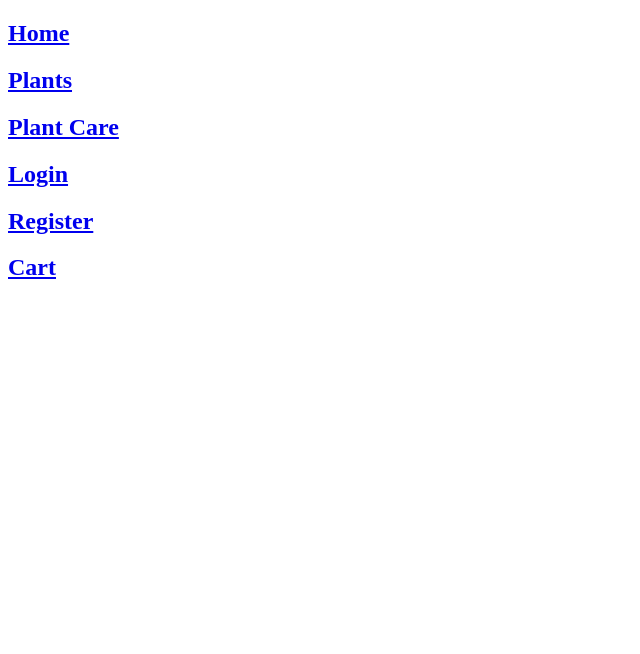
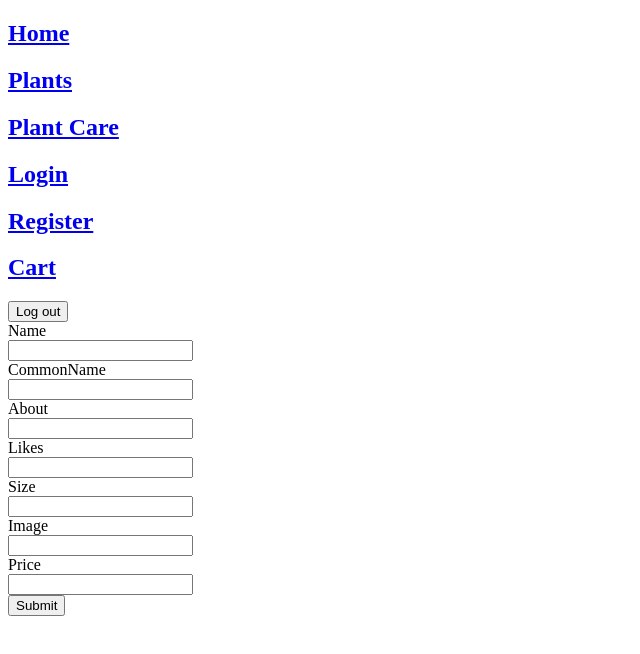
Before and after one commit to wodnjsd/garden-front, a React (Create React App) app: page /createplant in a window 1280 px wide. Shown: the top 654 px of the page, without its empty margins (0-640 px from the left). Built offline with nearby package versions, Linux system fonts and the light colour scheme; the HTML template or start-up script is replaced by a standard one.

Commit message:
create plant

```diff
--- a/src/App.js
+++ b/src/App.js
@@ -6,6 +6,7 @@ import Register from './components/Register'
 import Login from './components/Login'
 import { BrowserRouter as Router, Routes, Route } from 'react-router-dom'
 import Navbar from "./components/Navbar"
+import CreatePlant from './components/CreatePlant'
 
 function App() {
   // ! 1) You need a router. You'll pretty always use BrowserRouter
@@ -22,6 +23,9 @@ function App() {
         <Route path="/plants/:plantId" element={<PlantShow />} />
         <Route path="/register" element={<Register/>} />
         <Route path="/login" element={<Login/>} />
+        {/* <Route path="/logout" element={<Logout/>} /> */}
+        <Route path="/createplant" element={<CreatePlant/>} />
+
       </Routes>
     </Router>
   )
--- /dev/null
+++ b/src/components/CreatePlant.js
@@ -0,0 +1,87 @@
+import React, { useState } from 'react'
+// import Select from 'react-select'
+import { useNavigate } from 'react-router-dom'
+import axios from 'axios'
+
+function CreatePlant() {
+
+  const navigate = useNavigate()
+
+  const [formData, setFormData] = useState({
+    name: "",
+    commonName: "",
+    about: "",
+    likes: "",
+    size: "",
+    image: "",
+    price: "",
+  })
+
+  function handleChange(event) {
+    setFormData({
+      ...formData,
+      [event.target.name]: event.target.value,
+    })
+  }
+
+  async function handleSubmit(event) {
+    event.preventDefault()
+    const token = localStorage.getItem('token')
+
+    const newFormData = {
+      ...formData,
+    }
+
+    try {
+      const { data } = await axios.post('/api/plants', newFormData, {
+        headers: { Authorization: `Bearer ${token}` },
+      })
+      console.log(data._id)
+      navigate(`/plants/${data._id}`)
+    } catch (err) {
+      console.log(err.response.data)
+    }
+  }
+
+  return (
+    <section className="section">
+      <div className="container">
+        <form onSubmit={handleSubmit}>
+          {/* // ! Me Being Extremely Fancy 🤪: */}
+          {['name', 'commonName', 'about', 'likes', "size", "image", "price"].map(field => {
+            return <div key={field} className="field">
+              <label className="label">
+                {field[0].toUpperCase() + field.slice(1)}
+              </label>
+              <div className="control">
+                <input
+                  className="input"
+                  type="text"
+                  value={formData[field]}
+                  onChange={handleChange}
+                  name={field}
+                />
+              </div>
+            </div>
+          })}
+          {/* <label className="label">
+            {'Types'}
+          </label> */}
+          {/* <Select
+            defaultValue={[]}
+            isMulti
+            name="colors"
+            options={pokeTypes}
+            className="basic-multi-select"
+            classNamePrefix="select"
+            onChange={(types) => setFormData({ ...formData, types })}
+            value={formData.types}
+          /> */}
+          <button className="button mt-5 is-success">Submit</button>
+        </form>
+      </div>
+    </section>
+  )
+}
+
+export default CreatePlant
--- a/src/components/Login.js
+++ b/src/components/Login.js
@@ -19,15 +19,25 @@ export default function Login() {
     })
   }
 
+
+
+
+
   async function handleSubmit(e) {
     e.preventDefault()
 
     try {
       const { data } = await axios.post('/api/login', formData)
       localStorage.setItem('token', data.token)
+      localStorage.setItem('email', data.user.email)
       console.log(data.token)
       console.log(data)
+
+      if (data.user.isAdmin === true) {
+        localStorage.setItem('admin', 'true')
+      }
       navigate('/')
+
     } catch (err) {
       console.log(err.response.data)
     }
--- a/src/components/Navbar.js
+++ b/src/components/Navbar.js
@@ -3,9 +3,14 @@ import { Link } from "react-router-dom"
 // import React runs react
 import React from "react"
 
+// import { isAdmin, getLoggedInEmail } from "../lib/auth"
+
 //Lines below: create Navbar function
 // ! The one difference in this navigation, are the Link components.
 function Navbar() {
+
+
+
   return (
     <>
       {/* Lines below: Navbar is created in Header and has Home, Plants, Show Plant, Login, and Register tabs that link to the Home.js, PlantIndex.js, PlantShow.js, Login.js, and Register.js components. */}
@@ -36,10 +41,22 @@ function Navbar() {
                 {/* Line below: Register.js tab */}
                 <h2>Register</h2>
               </Link>
+              {(localStorage.getItem('admin') === 'true') &&
+                <Link to="/createplant" className="navbar-item">
+                  {/* Line below: Cart.js tab */}
+                  <h2>Create Plant</h2>
+                </Link>}
               <Link to="/Cart" className="navbar-item">
                 {/* Line below: Cart.js tab */}
                 <h2>Cart</h2>
               </Link>
+              <Link to="/" className="navbar-item">
+                <button className="navbar-item"
+                  onClick={localStorage.clear()}>Log out</button>
+              </Link>
+              {/* <Link to="/logout" className="navbar-item">
+                <h2>Log Out</h2>
+              </Link> */}
             </div>
           </div>
         </nav>
--- a/src/lib/auth.js
+++ b/src/lib/auth.js
@@ -19,3 +19,17 @@ export function isCreator(userIdToCompare) {
   if (!userIdToCompare) return false
   return userIdToCompare === getLoggedInUserId()
 }
+
+export function getLoggedInEmail() {
+  if (!localStorage) return false
+  const email = localStorage.getItem("email")
+  if (!email) return false
+  return email
+}
+
+export function isAdmin(emailToCompare){
+  if (!emailToCompare) return false
+  return emailToCompare === "spike@ibegyourgarden.com"
+
+
+}
```
Also changed, not shown: src/components/LogOut.js (added, +19 -0 lines).
